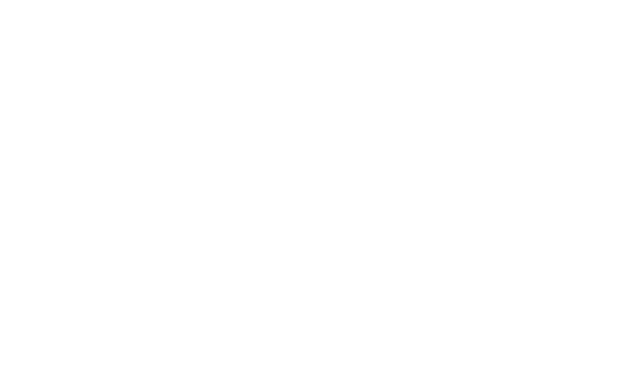
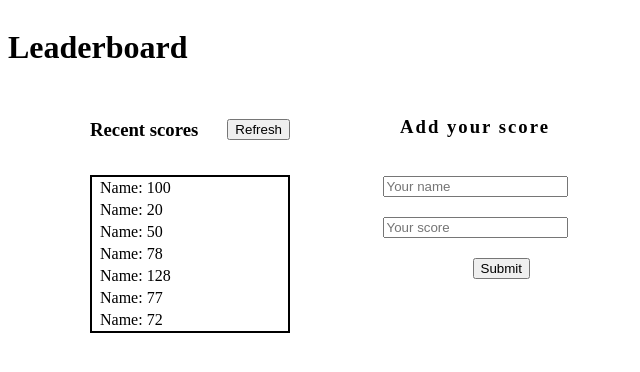
Before and after one commit to flemton/leaderboard, a website built with webpack: page src/index.html in a window 1280 px wide. Shown: the whole page, without its empty margins (0-640 px from the left). Built offline with nearby package versions, Linux system fonts and the light colour scheme.

Commit message:
finish setting up project

```diff
--- a/src/index.html
+++ b/src/index.html
@@ -1,10 +1,39 @@
 <!DOCTYPE html>
 <html lang="en">
+
 <head>
     <meta charset="UTF-8">
     <meta name="viewport" content="width=device-width, initial-scale=1.0">
     <title>Leaderboard</title>
 </head>
-<body>
+
+<body class="flexbox">
+    <h1>Leaderboard</h1>
+    <section class="content flexbox">
+        <section class="scores-section flexbox">
+            <span class="recent-scores flexbox">
+                <h3>Recent scores</h3>
+                <button>Refresh</button>
+            </span>
+            <ul class="scores">
+                <li>Name: 100</li>
+                <li>Name: 20</li>
+                <li>Name: 50</li>
+                <li>Name: 78</li>
+                <li>Name: 128</li>
+                <li>Name: 77</li>
+                <li>Name: 72</li>
+            </ul>
+        </section>
+        <section class="add-form flexbox">
+            <h3 class="add-score">Add your score</h3>
+            <form action="" class="score-form flexbox">
+                <input type="text" placeholder="Your name">
+                <input type="text" placeholder="Your score">
+                <input type="button" value="Submit" id="submit">
+            </form>
+        </section>
+    </section>
 </body>
+
 </html>
--- a/src/style.css
+++ b/src/style.css
@@ -0,0 +1,63 @@
+body {
+  width: 50%;
+  flex-direction: column;
+  justify-content: center;
+}
+
+.flexbox {
+  display: flex;
+}
+
+.content {
+  justify-content: space-evenly;
+}
+
+.scores-section {
+  flex-direction: column;
+  margin: 12px;
+}
+
+.recent-scores {
+  justify-content: space-between;
+  align-items: center;
+}
+
+.recent-scores button {
+  height: auto;
+}
+
+.scores {
+  box-sizing: border-box;
+  border: 2px solid black;
+  list-style: none;
+  padding: 0;
+  width: 200px;
+}
+
+.scores li {
+  padding: 2px 8px;
+}
+
+.add-form {
+  align-items: center;
+  flex-direction: column;
+}
+
+.add-score {
+  margin: 28px;
+  letter-spacing: 2px;
+}
+
+.score-form {
+  flex-direction: column;
+}
+
+.score-form input {
+  margin: 10px;
+}
+
+#submit {
+  width: fit-content;
+  position: relative;
+  left: 90px;
+}
--- a/webpack.config.js
+++ b/webpack.config.js
@@ -2,14 +2,14 @@ const path = require('path');
 const HtmlWebpackPlugin = require('html-webpack-plugin');
 
 module.exports = {
-    mode: 'development',
+  mode: 'development',
   entry: './src/index.js',
   devServer: {
     static: './dist',
   },
   plugins: [
     new HtmlWebpackPlugin({
-        template: './src/index.html',
+      template: './src/index.html',
     }),
   ],
   output: {
```
Also changed, not shown: .stylelintrc.json (added).
